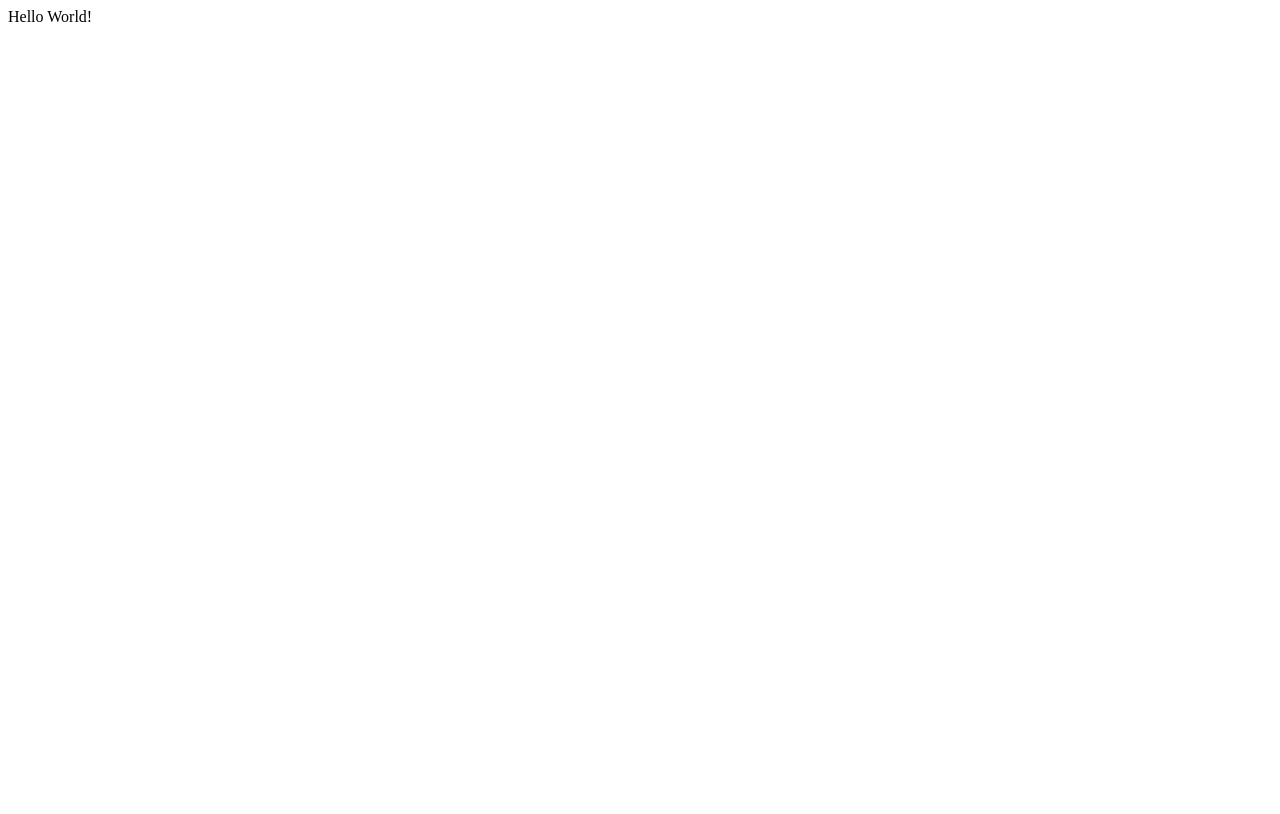
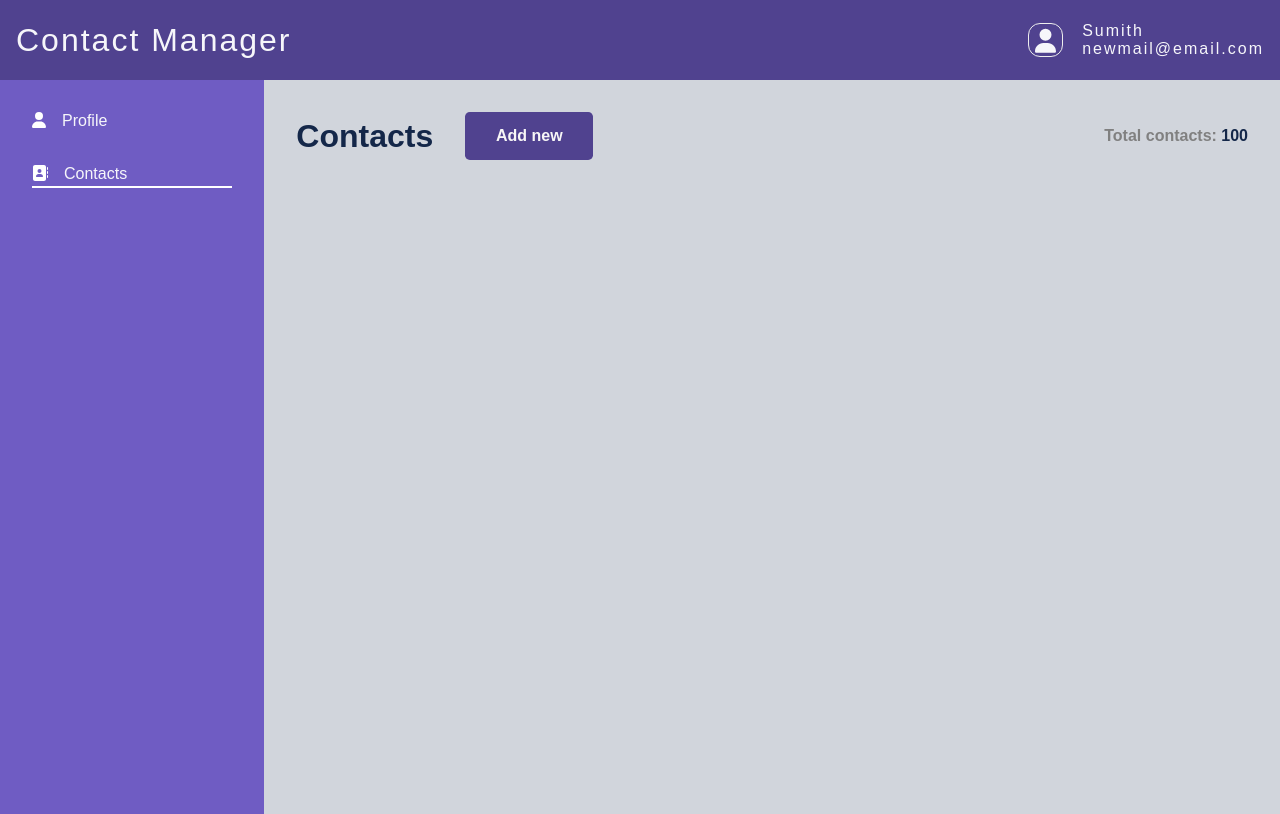
Before and after one commit to Vector-ops/contact-manager, a Vue app in the folder client/: page /contacts in a window 1280 px wide. Before the commit this address had no page. Built offline with nearby package versions, Linux system fonts and the light colour scheme.

Commit message:
build: add components

```diff
--- a/client/package.json
+++ b/client/package.json
@@ -8,6 +8,11 @@
     "preview": "vite preview"
   },
   "dependencies": {
+    "@fortawesome/fontawesome-svg-core": "^6.4.2",
+    "@fortawesome/free-brands-svg-icons": "^6.4.2",
+    "@fortawesome/free-regular-svg-icons": "^6.4.2",
+    "@fortawesome/free-solid-svg-icons": "^6.4.2",
+    "@fortawesome/vue-fontawesome": "^3.0.3",
     "vue": "^3.3.4",
     "vue-router": "^4.2.4"
   },
--- a/client/src/App.vue
+++ b/client/src/App.vue
@@ -1,3 +1,19 @@
 <template>
-  <div>Hello World!</div>
+  <Home />
 </template>
+
+<script>
+import Home from "./views/Home.vue";
+export default {
+  name: "App",
+  components: { Home },
+};
+</script>
+<style>
+* {
+  box-sizing: border-box;
+  margin: 0;
+  padding: 0;
+  font-family: "Poppins", sans-serif;
+}
+</style>
--- /dev/null
+++ b/client/src/components/Button.vue
@@ -0,0 +1,34 @@
+<template>
+  <div class="btn-container">
+    <button :style="{ background: color, color: textColor }">{{ text }}</button>
+  </div>
+</template>
+
+<script>
+export default {
+  name: "Button",
+  props: {
+    text: String,
+    size: String,
+    color: {
+      type: String,
+      default: "#50428fff",
+    },
+    textColor: {
+      type: String,
+      default: "#f7f6f6ff",
+    },
+  },
+};
+</script>
+
+<style scoped>
+button {
+  border: none;
+  border-radius: 0.3em;
+  height: 3em;
+  width: 8em;
+  font-size: medium;
+  font-weight: bold;
+}
+</style>
--- /dev/null
+++ b/client/src/components/Contacts.vue
@@ -0,0 +1,58 @@
+<template>
+  <div class="home-container">
+    <div class="options-container">
+      <h1>Contacts</h1>
+      <Button text="Add new" />
+      <div class="contacts-count-container">
+        <p class="contacts">
+          Total contacts: <span class="contacts-count">{{ totalMembers }}</span>
+        </p>
+      </div>
+    </div>
+  </div>
+</template>
+
+<script>
+import Button from "./Button.vue";
+export default {
+  name: "Contacts",
+  components: { Button },
+  props: {
+    totalMembers: { String, default: 200 },
+  },
+};
+</script>
+
+<style scoped>
+.home-container {
+  display: flex;
+  flex-direction: column;
+  padding: 2em;
+  background-color: #d1d5dcff;
+  width: 100%;
+  height: 91.7vh;
+}
+
+.options-container {
+  display: flex;
+  align-items: center;
+  gap: 2em;
+}
+
+h1 {
+  color: #142749ff;
+}
+
+.contacts-count-container {
+  margin-left: auto;
+}
+
+.contacts {
+  color: gray;
+  font-weight: 600;
+}
+
+.contacts-count {
+  color: #142749ff;
+}
+</style>
--- /dev/null
+++ b/client/src/components/Navbar.vue
@@ -0,0 +1,42 @@
+<template>
+  <nav>
+    <div class="title">{{ title }}</div>
+    <ProfileIndicate :profile="profile" />
+  </nav>
+</template>
+
+<script>
+import ProfileIndicate from "./ProfileIndicate.vue";
+
+export default {
+  name: "Navbar",
+  props: {
+    title: String,
+    profile: Object,
+  },
+  components: {
+    ProfileIndicate,
+  },
+};
+</script>
+
+<style scoped>
+nav {
+  position: sticky;
+  top: 0;
+  height: 5em;
+  width: 100%;
+  background-color: #50428fff;
+  display: flex;
+  justify-content: space-between;
+  align-items: center;
+  color: #f6f6fa;
+  letter-spacing: 2px;
+}
+
+.title {
+  margin-left: 0.5em;
+  font-size: xx-large;
+  font-weight: 500;
+}
+</style>
--- /dev/null
+++ b/client/src/components/ProfileIndicate.vue
@@ -0,0 +1,41 @@
+<template>
+  <div class="profile-btn-container">
+    <font-awesome-icon
+      :icon="['fas', 'user']"
+      size="xl"
+      border
+      style="border-radius: 12px"
+    />
+    <div class="profile-label-container">
+      <p>
+        {{ profile.username }}
+      </p>
+      <p>
+        {{ profile.email }}
+      </p>
+    </div>
+  </div>
+</template>
+
+<script>
+export default {
+  name: "ProfileIndicate",
+  props: {
+    profile: Object,
+  },
+};
+</script>
+
+<style scoped>
+.profile-btn-container {
+  display: flex;
+  flex-direction: row;
+  align-items: center;
+  gap: 1.2em;
+  margin-right: 1em;
+}
+
+.profile-label-container p {
+  margin: 0;
+}
+</style>
--- /dev/null
+++ b/client/src/components/Sidebar.vue
@@ -0,0 +1,61 @@
+<template>
+  <div class="sidebar">
+    <SidebarIcon
+      @sidebar-icon-click="iconClick"
+      title="Profile"
+      icon="user"
+      color="#ffffff"
+      :toggleBorder="profileSelect"
+    />
+    <SidebarIcon
+      @sidebar-icon-click="iconClick"
+      title="Contacts"
+      icon="address-book"
+      color="#ffffff"
+      :toggleBorder="contactsSelect"
+    />
+  </div>
+</template>
+
+<script>
+import SidebarIcon from "./SidebarIcon.vue";
+
+export default {
+  name: "Sidebar",
+  components: { SidebarIcon },
+  props: {
+    profileSelect: Boolean,
+    contactsSelect: Boolean,
+  },
+  data() {
+    return {
+      profileBorder: false,
+      contactsBorder: true,
+    };
+  },
+  methods: {
+    iconClick(page) {
+      this.$emit("icon-click", page);
+    },
+  },
+};
+</script>
+
+<style scoped>
+.sidebar {
+  display: flex;
+  flex-direction: column;
+  gap: 2em;
+  color: #f6f6fa;
+  background: #6f5cc3ff;
+  height: 91.7vh;
+  width: 25%;
+  padding: 2em 2em;
+}
+
+img {
+  height: 2em;
+  width: 2em;
+  background-color: white;
+}
+</style>
--- /dev/null
+++ b/client/src/components/SidebarIcon.vue
@@ -0,0 +1,42 @@
+<template>
+  <div @click="handleClick()" :style="toggleBorder ? borderStyle : ''">
+    <font-awesome-icon :icon="['fas', icon]" :style="{ color: color }" />
+    <router-link style="text-decoration: none; color: inherit" :to="route">
+      {{ title }}
+    </router-link>
+  </div>
+</template>
+
+<script>
+export default {
+  name: "SidebarIcon",
+  props: {
+    icon: String,
+    color: String,
+    title: String,
+    toggleBorder: Boolean,
+  },
+  data() {
+    return {
+      route: "/" + this.title.toLowerCase(),
+      page: this.title,
+      borderStyle: { "border-bottom": "2px solid white" },
+    };
+  },
+  methods: {
+    handleClick() {
+      // this.$emit("sidebar-icon-click", this.page);
+      console.log("clicked");
+    },
+  },
+};
+</script>
+
+<style scoped>
+div {
+  display: flex;
+  gap: 1em;
+  font-weight: 500;
+  padding-bottom: 0.2em;
+}
+</style>
--- a/client/src/main.js
+++ b/client/src/main.js
@@ -1,9 +1,16 @@
 import { createApp } from "vue";
 import App from "./App.vue";
 import router from "./router";
+import { library } from "@fortawesome/fontawesome-svg-core";
+import { FontAwesomeIcon } from "@fortawesome/vue-fontawesome";
+import { faUser, faAddressBook } from "@fortawesome/free-solid-svg-icons";
+
+library.add(faUser);
+library.add(faAddressBook);
 
 const app = createApp(App);
 
 app.use(router);
+app.component("font-awesome-icon", FontAwesomeIcon);
 
 app.mount("#app");
--- a/client/src/router/index.js
+++ b/client/src/router/index.js
@@ -1,8 +1,31 @@
 import { createRouter, createWebHistory } from "vue-router";
+import Home from "../views/Home.vue";
+import Contacts from "../components/Contacts.vue";
+import Profile from "../views/Profile.vue";
+
+const routes = [
+  {
+    path: "/",
+    name: "home",
+    component: Home,
+    props: true,
+  },
+  {
+    path: "/contacts",
+    name: "contacts",
+    component: Contacts,
+    props: true,
+  },
+  {
+    path: "/profile",
+    name: "profile",
+    component: Profile,
+  },
+];
 
 const router = createRouter({
   history: createWebHistory(import.meta.env.BASE_URL),
-  routes: [],
+  routes,
 });
 
 export default router;
--- /dev/null
+++ b/client/src/views/Home.vue
@@ -0,0 +1,63 @@
+<template>
+  <div class="container">
+    <Navbar title="Contact Manager" :profile="profile" />
+    <div class="body-container">
+      <Sidebar
+        @icon-click="iconClick"
+        :profileSelect="profileSelect"
+        :contactsSelect="contactsSelect"
+      />
+      <router-view :totalMembers="100" />
+    </div>
+  </div>
+</template>
+
+<script>
+import Navbar from "../components/Navbar.vue";
+import Sidebar from "../components/Sidebar.vue";
+import Contacts from "../components/Contacts.vue";
+
+export default {
+  name: "Home",
+
+  components: { Navbar, Sidebar, Contacts },
+  data() {
+    return {
+      profileSelect: false,
+      contactsSelect: true,
+      profile: {
+        username: "Sumith",
+        email: "newmail@email.com",
+      },
+    };
+  },
+  // fix issue: on reload sidebar component updates but route remains
+  mounted() {
+    this.$router.push("/contacts");
+  },
+  methods: {
+    iconClick(page) {
+      if (page === "Profile") {
+        this.profileSelect = true;
+        this.contactsSelect = false;
+        this.$router.push("/profile");
+      } else if (page === "Contacts") {
+        this.profileSelect = false;
+        this.contactsSelect = true;
+        this.$router.push("/contacts");
+      }
+    },
+  },
+};
+</script>
+<style scoped>
+.container {
+  display: flex;
+  flex-direction: column;
+}
+
+.body-container {
+  display: flex;
+  flex-direction: row;
+}
+</style>
--- /dev/null
+++ b/client/src/views/Profile.vue
@@ -0,0 +1,16 @@
+<template>
+  <div>Profile</div>
+</template>
+
+<script>
+export default {
+  name: "Profile",
+};
+</script>
+
+<style scoped>
+div {
+  width: 100%;
+  background: #d1d5dcff;
+}
+</style>
```
Also changed, not shown: 1 other file (tests, documents, lock files or other folders).
